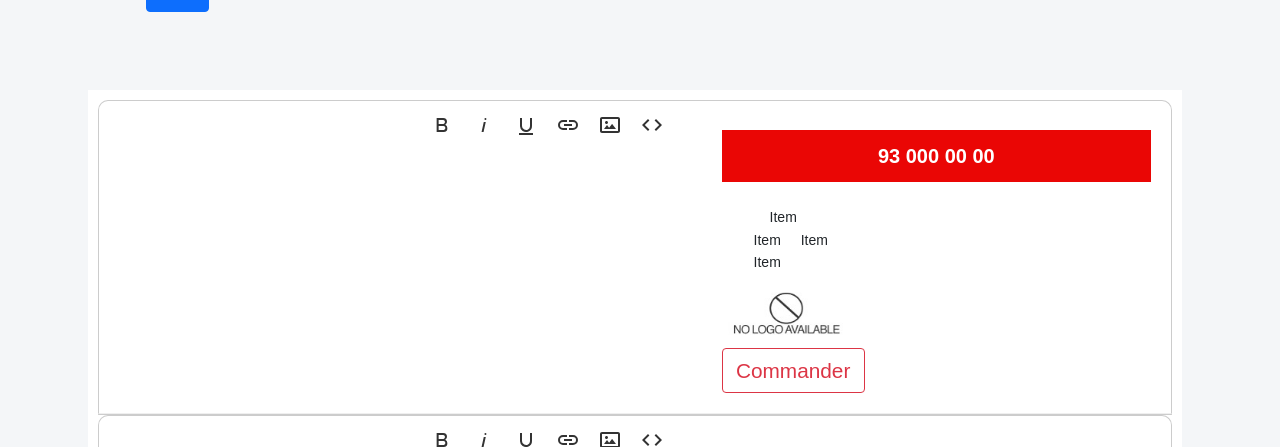
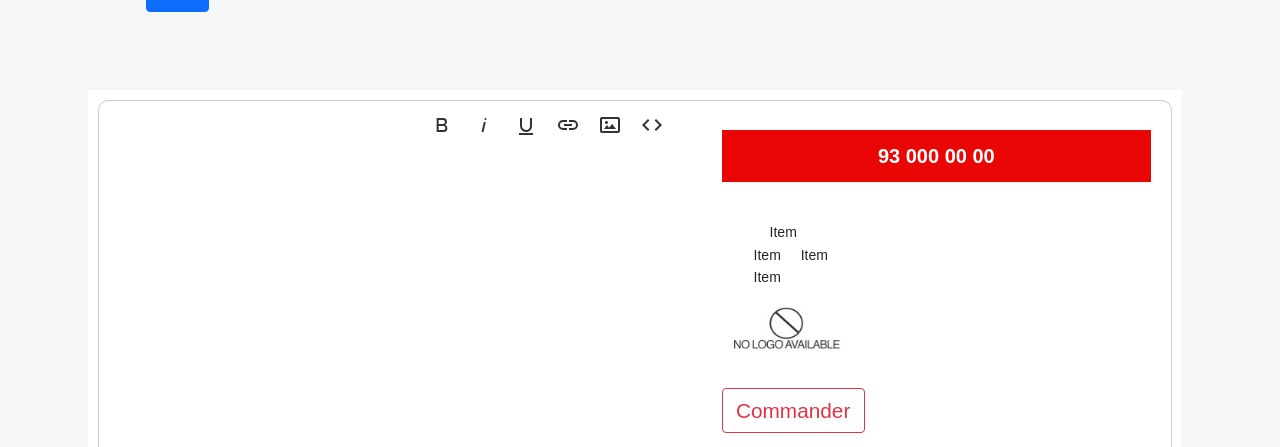
Before and after one commit to witocorp/alpesan-creator, a Yii app: template backend/views/landing/create.php in a window 1280 px wide. Shown: the part 5259-5706 px from the top of the page. Run offline with PHP 8.4 and a stand-in for Yii, Linux system fonts and the light colour scheme; the template is opened without the code that fills it, so the values that code supplies are empty; form fields are guessed from the names that the template uses; some libraries are stand-ins or nearby versions.

Commit message:
cambio header

```diff
--- a/backend/views/landing/_form.php
+++ b/backend/views/landing/_form.php
@@ -189,7 +189,7 @@
         <div class="col-md-12 text-center banner_head">
           <p>93 000 00 00</p>
         </div>
-         <div class="col-md-4">
+         <div class="col-md-4 box_first_menu">
           <nav class="navbar navbar-expand-lg navbar-light">
             <div class="container-fluid">
               <a class="navbar-toggler" type="button" data-bs-toggle="collapse" data-bs-target="#navbarTogglerDemo02" aria-controls="navbarTogglerDemo02" aria-expanded="false" aria-label="Toggle navigation">
@@ -206,10 +206,10 @@
             </div>
           </nav>
         </div>
-        <div class="col-md-4">
+        <div class="col-md-4 box_second_menu">
           <a class="navbar-brand d-none d-sm-block" href="#"><img src="img/no-logo.jpg"></a>
         </div>
-        <div class="col-md-4">
+        <div class="col-md-4 box_third_menu">
           <a class="btn btn-outline-danger d-none d-sm-block" href="#">Commander</a>
         </div>
       </div>
--- a/backend/web/css/style.css
+++ b/backend/web/css/style.css
@@ -7,6 +7,12 @@
   font-family: 'Roboto', sans-serif;
  }
 
+.box_third_menu {
+  padding-top: 25px;
+}
+.box_first_menu {
+  padding-top: 15px;
+}
 .banner_head{
   background-color: #EA0605;
   padding: 10px;
```
